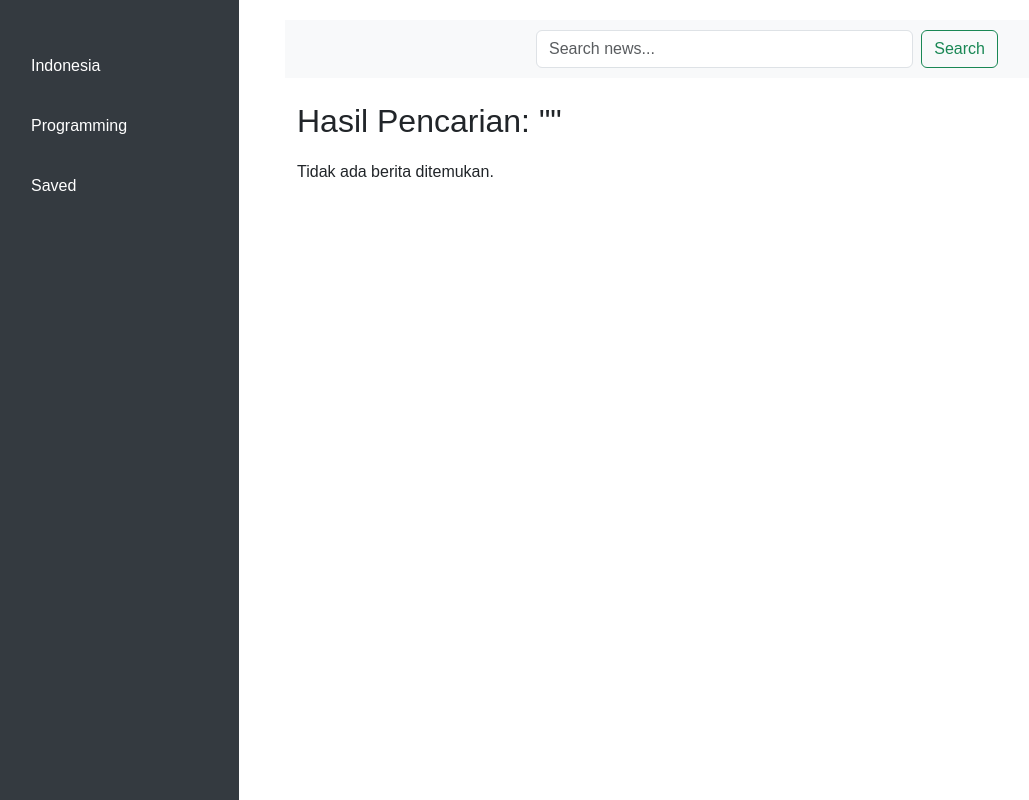
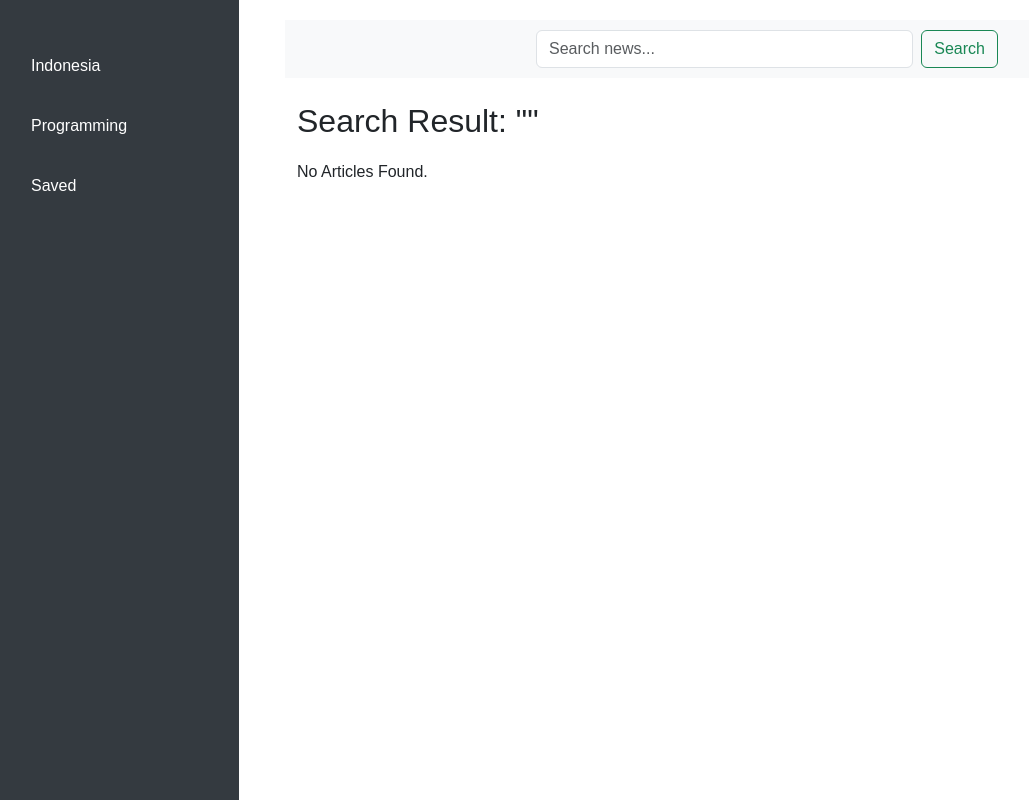
Before and after one commit to RamadhanR213/newsApp, a React (Vite) app: page /search in a window 1280 px wide. Shown: the whole page, without its empty margins (11-1040 px from the left). Built offline with nearby package versions, Linux system fonts and the light colour scheme.

Commit message:
language

```diff
--- a/src/pages/Search.jsx
+++ b/src/pages/Search.jsx
@@ -50,7 +50,7 @@ const Search = () => {
 
   return (
     <div className="container mt-4">
-      <h2>Hasil Pencarian: "{query}"</h2>
+      <h2>Search Result: "{query}"</h2>
 
       {loading && <p>Loading news...</p>}
       {error && <p className="text-danger">{error}</p>}
@@ -68,7 +68,7 @@ const Search = () => {
           ))}
         </div>
       ) : (
-        <p>Tidak ada berita ditemukan.</p>
+        <p>No Articles Found.</p>
       )}
     </div>
   );
```
